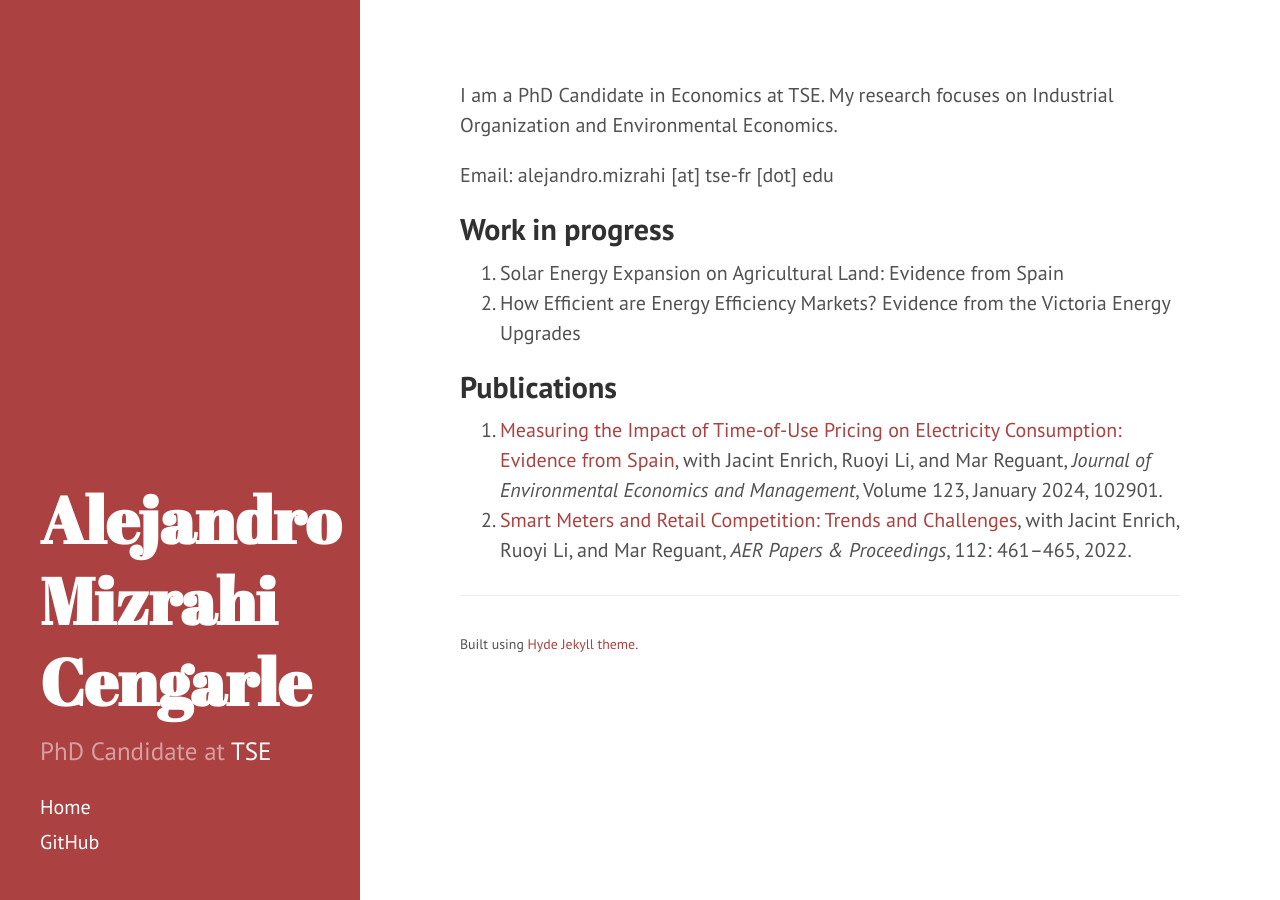
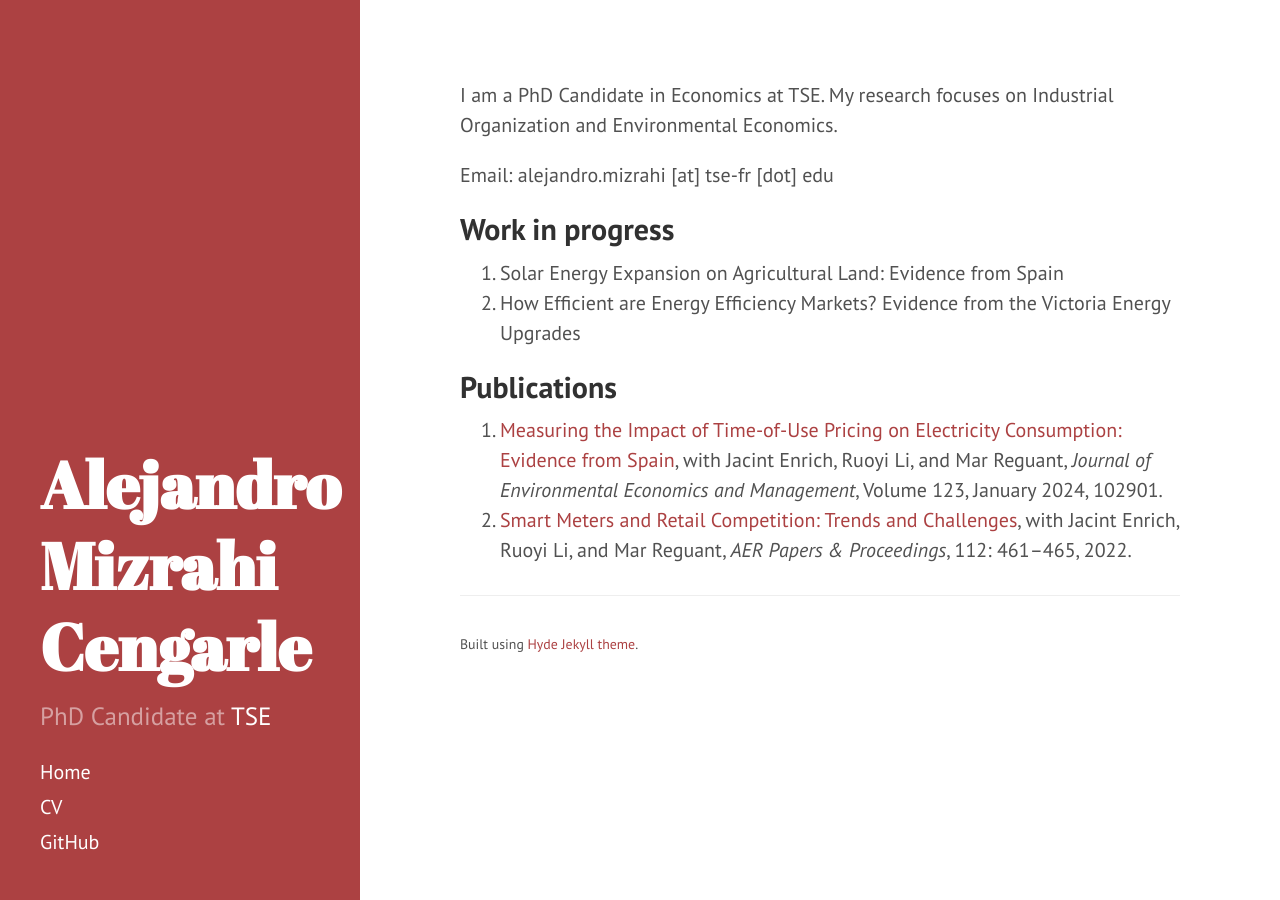
Before and after one commit to alejandromizrahi/alejandromizrahi.github.io, a Jekyll site: the page built from index.md, in a window 1280 px wide. Built offline with Jekyll 4.4.1, drawn with Linux system fonts in a browser that asks for light colours.

Commit message:
Update sidebar.html

```diff
--- a/_includes/sidebar.html
+++ b/_includes/sidebar.html
@@ -26,6 +26,7 @@
         {% endif %}
       {% endfor %}
 
+      <a class="sidebar-nav-item" href="{{ site.baseurl }}/assets/Alejandro_Mizrahi_CV-2.pdf.pdf" target="_blank">CV</a>
       <a class="sidebar-nav-item" href="https://github.com/alejandromizcen">GitHub</a>
     </nav>
 
```
